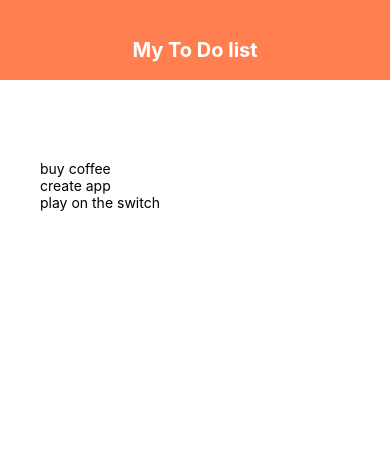
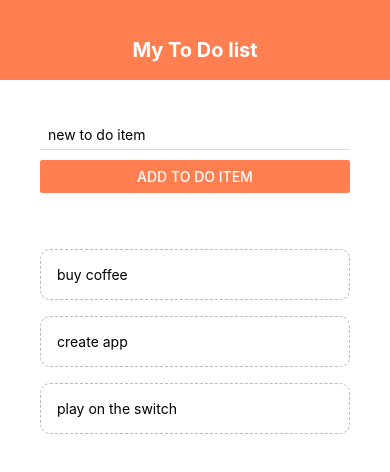
Before and after one commit to Tadija1986/learn-react-native-expo-app, a React Native app: screen / in a window 390 px wide. Shown: the top 472 px of the page. Built offline with nearby package versions, Linux system fonts and the light colour scheme.

Commit message:
to do app done

```diff
--- a/App.js
+++ b/App.js
@@ -2,6 +2,8 @@ import { StatusBar } from "expo-status-bar";
 import React, { useState } from "react";
 import { StyleSheet, Text, View, FlatList } from "react-native";
 import Header from "./components/header";
+import ToDoItem from "./components/todoItem";
+import AddToDoItem from "./components/addToDoItem";
 
 export default function App() {
   const [toDoList, setToDoList] = useState([
@@ -9,15 +11,27 @@ export default function App() {
     { text: "create app", key: "2" },
     { text: "play on the switch", key: "3" },
   ]);
+  const pressHandler = (key) => {
+    setToDoList((prevToDoList) => {
+      return prevToDoList.filter((toDoItem) => toDoItem.key !== key);
+    });
+  };
+  const submitHandler = (text) => {
+    setToDoList((prevToDoList) => {
+      return [{ text: text, key: Math.random().toString() }, ...prevToDoList];
+    });
+  };
   return (
     <View style={styles.container}>
       <Header />
       <View style={styles.content}>
-        {/* form */}
+        <AddToDoItem submitHandler={submitHandler} />
         <View style={styles.list}>
           <FlatList
             data={toDoList}
-            renderItem={({ item }) => <Text>{item.text}</Text>}
+            renderItem={({ item }) => (
+              <ToDoItem item={item} pressHandler={pressHandler} />
+            )}
           />
         </View>
       </View>
--- /dev/null
+++ b/components/addToDoItem.js
@@ -0,0 +1,33 @@
+import React, { useState } from "react";
+import { StyleSheet, TextInput, Button, View } from "react-native";
+
+export default function AddToDoItem({ submitHandler }) {
+  const [text, setText] = useState("");
+  const changeText = (value) => {
+    setText(value);
+  };
+  return (
+    <View>
+      <TextInput
+        style={styles.input}
+        placeholder="new to do item"
+        onChangeText={changeText}
+      />
+      <Button
+        onPress={() => submitHandler(text)}
+        title="Add To Do Item"
+        color="coral"
+      />
+    </View>
+  );
+}
+
+const styles = StyleSheet.create({
+  input: {
+    marginBottom: 10,
+    paddingHorizontal: 8,
+    paddingVertical: 6,
+    borderBottomColor: "#ddd",
+    borderBottomWidth: 1,
+  },
+});
--- /dev/null
+++ b/components/todoItem.js
@@ -0,0 +1,21 @@
+import React from "react";
+import { StyleSheet, Text, TouchableOpacity } from "react-native";
+
+export default function ToDoItem({ item, pressHandler }) {
+  return (
+    <TouchableOpacity onPress={() => pressHandler(item.key)}>
+      <Text style={styles.item}>{item.text}</Text>
+    </TouchableOpacity>
+  );
+}
+
+const styles = StyleSheet.create({
+  item: {
+    padding: 16,
+    marginTop: 16,
+    borderColor: "#bbb",
+    borderWidth: 1,
+    borderStyle: "dashed",
+    borderRadius: 10,
+  },
+});
```
